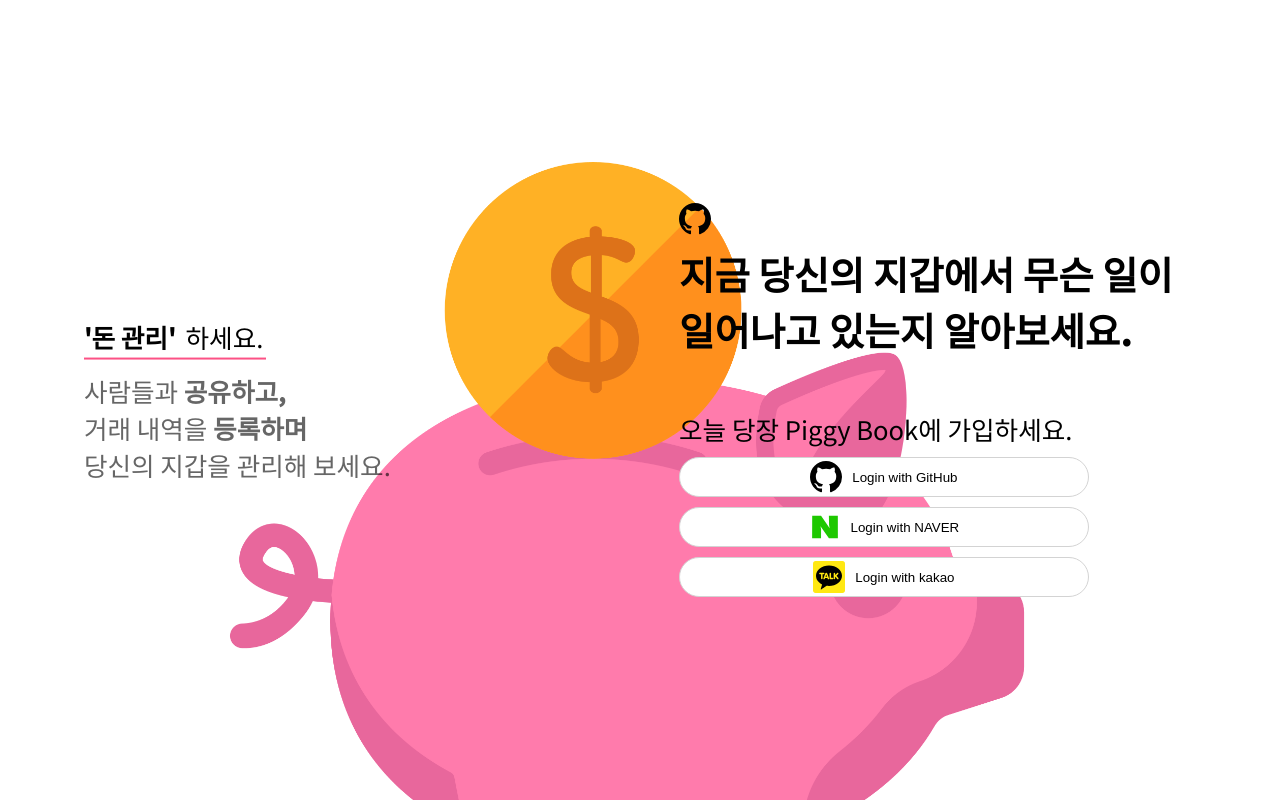
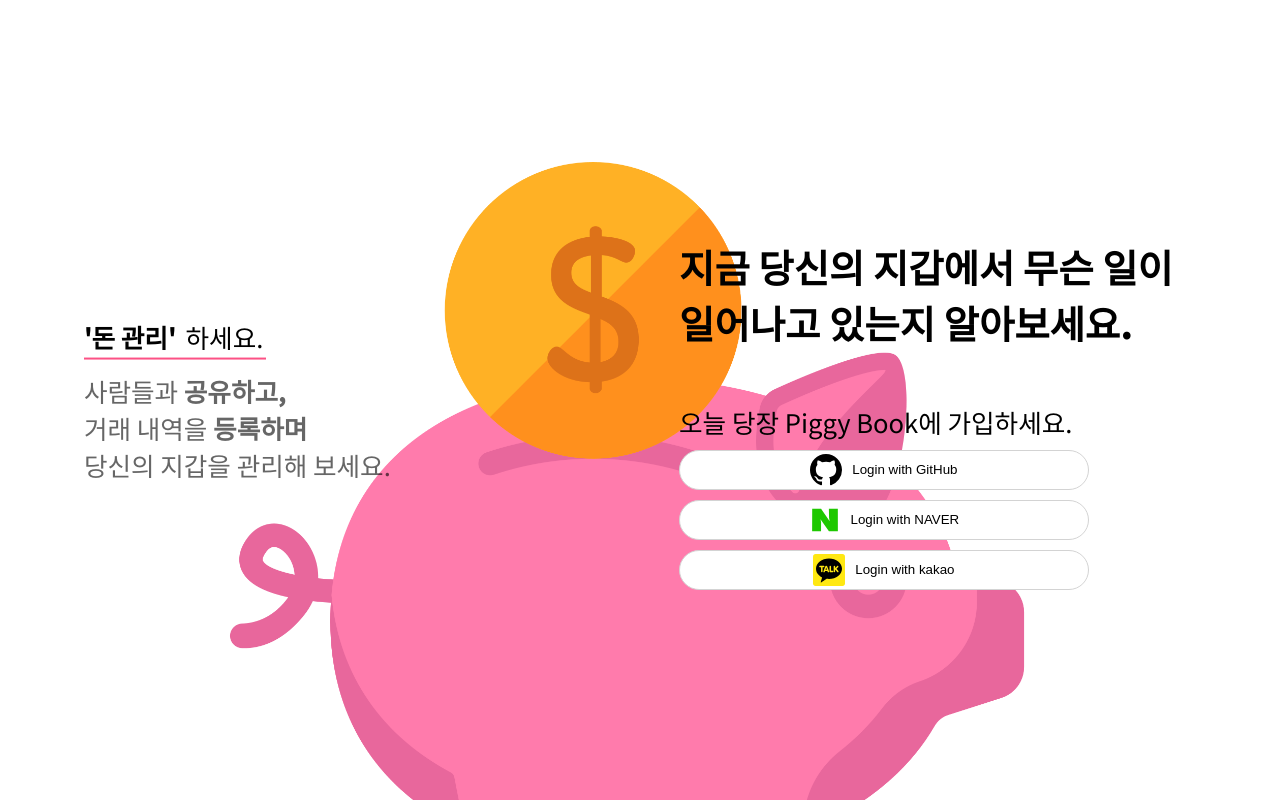
Before and after one commit to boostcamp-2020/Project16-B-Account-Book, a React app in the folder client/: page / in a window 1280 px wide. Shown: the top 800 px of the page. Built offline with nearby package versions, Linux system fonts and the light colour scheme; no server answers.

Commit message:
[FE] refactor: 자잘한 디자인 수정
로그인 화면에서 github svg를 삭제했습니다.

정보수정, 로그아웃 드랍다운 마우스오버 시, 포인터 모양으로 변경

```diff
--- a/client/src/components/presentational/LoginForm.jsx
+++ b/client/src/components/presentational/LoginForm.jsx
@@ -89,6 +89,7 @@ const StyledImage = styled.img`
 `;
 
 const Title = styled.span`
+  margin-top: 2rem;
   margin-bottom: 3rem;
   font-weight: bolder;
   font-size: 3vw;
@@ -143,7 +144,6 @@ const LoginForm = () => {
               </SubText>
             </Box>
             <Box color="black">
-              <GitHubSvg />
               <Title>
                 지금 당신의 지갑에서 무슨 일이 일어나고 있는지 알아보세요.
               </Title>
--- a/client/src/components/presentational/common/UserMenuDropDown.jsx
+++ b/client/src/components/presentational/common/UserMenuDropDown.jsx
@@ -17,6 +17,7 @@ const UserMenuDropDownWrapper = styled.div`
   color: ${color.fontLightBold};
   border: 1px solid ${color.line};
   box-shadow: ${color.boxShadow};
+  cursor: pointer;
   z-index: 12;
   .dropdown-option {
     height: 40px;
```
